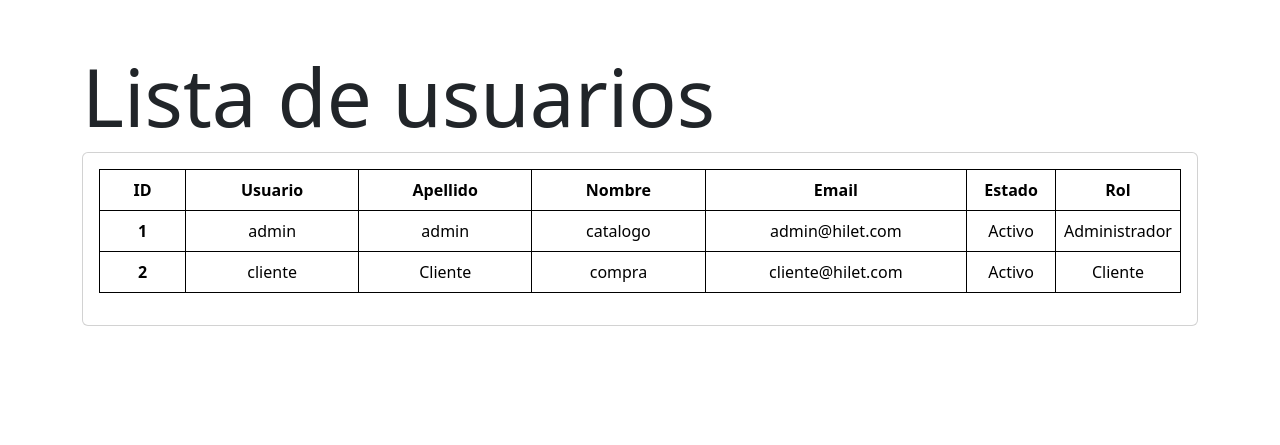
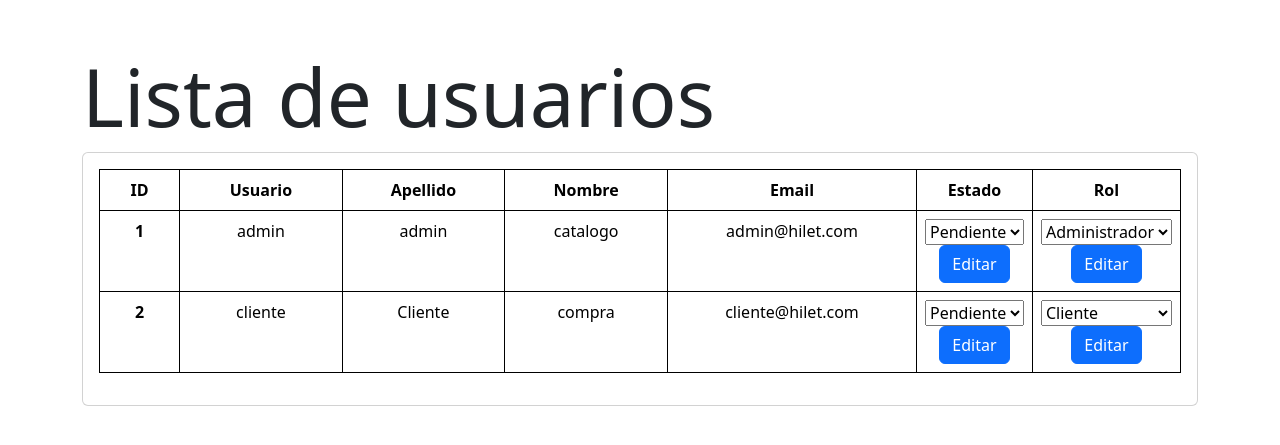
Before and after one commit to marceloaudisioClases/catalogo2000, a CodeIgniter app: page /catalogo/index.php/usuarios/index in a window 1280 px wide. Shown: the part 56-501 px from the top of the page. Run offline with CodeIgniter, Linux system fonts and the light colour scheme; data comes from the database, SQL or seed files in the repository.

Commit message:
Hice que funcione pero está horrible

```diff
--- a/application/config/constants.php
+++ b/application/config/constants.php
@@ -90,3 +90,4 @@ defined('EXIT__AUTO_MAX')      OR define('EXIT__AUTO_MAX', 125); // highest auto
 defined('TIPO_REGISTRO')      OR define('TIPO_REGISTRO', 2); // 1:abierto,2:Pend Aprobacion,3:Cerrado
 defined('ROL_ADMIN')      OR define('ROL_ADMIN', 1);
 defined('ROL_USER')      OR define('ROL_USER', 2);
+defined('ROL_CLIENTE')      OR define('ROL_CLIENTE', 3);
--- a/application/controllers/Usuarios.php
+++ b/application/controllers/Usuarios.php
@@ -10,4 +10,36 @@ class Usuarios extends CI_Controller {
 		$usuarios["usuarios"]=$this->usuarios_model->listar();
 		$this->load->view('usuarios/usuarios',$usuarios);
     }
-}
+
+    public function editar_estado($id){
+        $this->load->library('form_validation');
+        $this->load->model("usuarios_model");
+
+        $this->form_validation->set_rules('estado', 'Estado',);
+
+
+		$datos=array();
+			$estado = array(
+				'estado' =>set_value('estado'),
+			);
+
+			$this->usuarios_model->actualizar_estado($id,$estado);
+
+            redirect('usuarios/index');
+        }
+    public function editar_rol($id){
+        $this->load->library('form_validation');
+        $this->load->model("usuarios_model");
+
+        $this->form_validation->set_rules('rol_nombre', 'Rol',);
+
+		$datos=array();
+            $rol_id = array(
+                'rol_id' =>set_value('rol_id'),
+            );
+
+			$this->usuarios_model->actualizar_rol($id,$rol_id);
+
+            redirect('usuarios/index');
+        }
+	}
--- a/application/models/Usuarios_model.php
+++ b/application/models/Usuarios_model.php
@@ -6,6 +6,8 @@ class Usuarios_model extends CI_Model {
         $this->db->set("nombre",$nombre);
         $this->db->set("apellido",$apellido);
         $this->db->set("usuario",$usuario);
+        $this->db->set("estado",$estado);
+        $this->db->set("rol_id",$rol_id);
 
         $this->db->insert("usuarios");
 
@@ -48,9 +50,15 @@ class Usuarios_model extends CI_Model {
         $this->db->join("roles","roles.rol_id=usuarios.rol_id");
         return $this->db->get("usuarios")->result_array();
     }
-    public function actualiza_estado($usuario_id,$estado){
-        $this->db->set("estado",$estado);
-        $this->db->where("usuario_id",$usuario_id);
-        $this->db->update("usuarios");
+    public function actualizar_estado($id,$estado) {
+        $this->db->where('usuario_id', $id);
+        $this->db->update('usuarios', $estado);
+        return $this->db->affected_rows();
     }
+    public function actualizar_rol($id,$rol_id) {
+        $this->db->where('usuario_id', $id);
+        $this->db->update('usuarios', $rol_id);
+        return $this->db->affected_rows();
+    }
+
 }
--- a/application/views/usuarios/usuarios.php
+++ b/application/views/usuarios/usuarios.php
@@ -37,12 +37,27 @@
                             <td class="col-md-2 text-center"><?php echo $c["apellido"]; ?></td>
                             <td class="col-md-2 text-center"><?php echo $c["nombre"]; ?></td>
                             <td class="col-md-3 text-center"><?php echo $c["email"]; ?></td>
-                            <td class="col-md-1 text-center"><?php echo ($c["estado"]==1)?"Activo":"Inactivo"; ?></td>
-                            <td class="col-md-1 text-center"><?php echo $c["rol_nombre"]; ?></td>
+                            <form action="<?php echo site_url('usuarios/editar_estado/'.$c["usuario_id"]); ?>" method="post">
+                            <td class="col-md-1 text-center"><select name="estado" id="estado">
+                              <option value="1" <?php if($c["estado"] == 2){ echo "selected"; } ?>>Activo</option>
+                              <option value="0" <?php if($c["estado"] == 1){ echo "selected"; } ?>>Pendiente</option>
+                              <option value="2" <?php if($c["estado"] == 0){ echo "selected"; } ?>>Inactivo</option>
+                            </select>
+                            <button class="btn btn-primary" type="submit">Editar</button>
+                            </form>
+                          </td>
+                          <form action="<?php echo site_url('usuarios/editar_rol/'.$c["usuario_id"]); ?>" method="post">
+                          <td class="col-md-1 text-center"><select name="rol_id" id="rol_id">
+                              <option value="1" <?php if($c["rol_id"] == 1){ echo "selected"; } ?>>Administrador</option>
+                              <option value="2" <?php if($c["rol_id"] == 2){ echo "selected"; } ?>>Usuario</option>
+                              <option value="3" <?php if($c["rol_id"] == 3){ echo "selected"; } ?>>Cliente</option>
+                            </select><button class="btn btn-primary" type="submit">Editar</button>
+                            </form>
                           </tr>
                         </tbody>
                         <?php } ?>
                       </table>
+
                     </div>
                 </div>
             </div>
```
